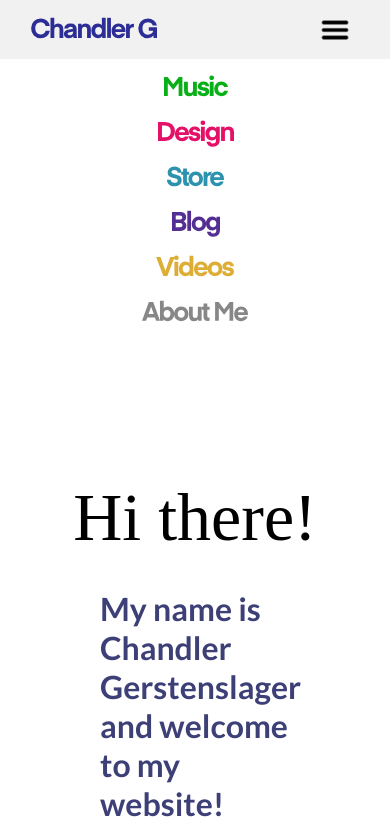
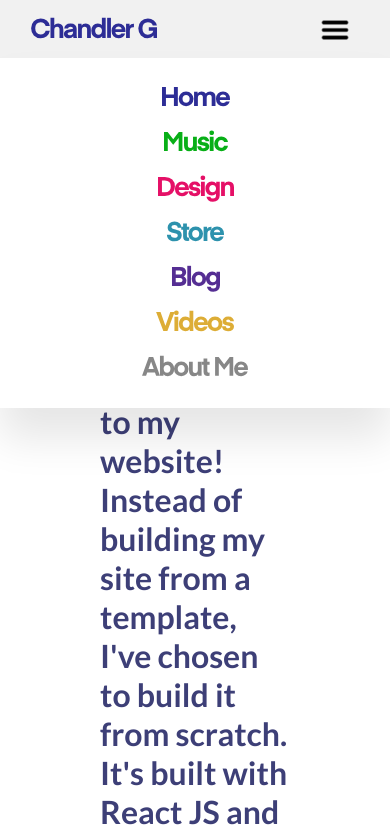
Before and after one commit to chandlergershey/chandlerg-website, a React (Create React App) app in the folder chandlerg/: page / in a window 390 px wide. Shown: the top 829 px of the page. Built offline with nearby package versions, Linux system fonts and the light colour scheme; a web font is replaced by a local one.

Commit message:
Navbar formats nearly perfectly on mobile devices

```diff
--- a/chandlerg/package.json
+++ b/chandlerg/package.json
@@ -7,6 +7,7 @@
     "@testing-library/jest-dom": "^4.2.4",
     "@testing-library/react": "^9.5.0",
     "@testing-library/user-event": "^7.2.1",
+    "jquery": "^3.5.1",
     "react": "^16.13.1",
     "react-dom": "^16.13.1",
     "react-pdf": "^5.0.0",
--- a/chandlerg/src/components/navbar/Navbar.css
+++ b/chandlerg/src/components/navbar/Navbar.css
@@ -58,6 +58,17 @@
     }
 
     .Nav-dropdown {
-        padding-top: 58px;
+        margin-top: 58px;
+        box-shadow: 0 30px 40px rgba(0,0,0,.1);
+        position: fixed;
+        top: 58;
+        width: 100%;
+        background: white;
+
+    }
+
+    .Nav-dropdown-object-container {
+        padding-bottom: 10px;
+        padding-top: 10px;
     }
 }
--- a/chandlerg/src/components/navbar/Navbar.js
+++ b/chandlerg/src/components/navbar/Navbar.js
@@ -1,6 +1,7 @@
 import React from 'react';
 import './Navbar.css';
 import {Link} from 'react-router-dom';
+import $ from 'jquery';
 
 // component imports
 import Home from '../../home/Home';
@@ -19,11 +20,32 @@
 import BlogText from '../../assets/text_images/text_blog.svg';
 import VideosText from '../../assets/text_images/text_videos.svg';
 import AboutMeText from '../../assets/text_images/text_about_me.svg';
+import HomeText from '../../assets/text_images/text_home.svg';
 import DropdownIcon from '../../assets/icons/dropdown.png';
 
 function Navbar() {
+
+  var navBarDisplayed = true;
+
+  function navBarButtonClicked() {
+    if(navBarDisplayed){
+      document.getElementById("nav").style.display = "none";
+      navBarDisplayed = false;
+    } else {
+      document.getElementById("nav").style.display = "block";
+      navBarDisplayed = true;
+    }
+  }
+
+  function navBarOptionsClicked(){
+    document.getElementById("nav").style.display = "none";
+    navBarDisplayed = false;
+  }
+
   return (
+
     <div>
+
       <div className="Nav-component">
 
         <div className="Nav-logo">
@@ -39,16 +61,17 @@
           <Link to='/aboutme'><img src={AboutMeText} className="Nav-text" alt="About me tab" /></Link>
         </div>
 
-        <img src={DropdownIcon} className="Nav-dropdown-button" alt="drop down"></img>
+        <img onClick={navBarButtonClicked} src={DropdownIcon} className="Nav-dropdown-button" alt="drop down"></img>
       </div>
-      <div className="Nav-dropdown">
+      <div id="nav" className="Nav-dropdown">
         <div className="Nav-dropdown-object-container">
-          <Link to='/music'><img src={MusicText} className="Nav-dropdown-text" alt="Music tab" /></Link>
-          <Link to='/design'><img src={DesignText} className="Nav-dropdown-text" alt="Design tab" /></Link>
-          <Link to='/store'><img src={StoreText} className="Nav-dropdown-text" alt="Store tab" /></Link>
-          <Link to='/blog'><img src={BlogText} className="Nav-dropdown-text" alt="Blog tab" /></Link>
-          <Link to='/videos'><img src={VideosText} className="Nav-dropdown-text" alt="Videos tab" /></Link>
-          <Link to='/aboutme'><img src={AboutMeText} className="Nav-dropdown-text" alt="About me tab" /></Link>
+          <Link to='/'><img src={HomeText} className="Nav-dropdown-text" onClick={navBarOptionsClicked} alt="Home tab" /></Link>
+          <Link to='/music'><img src={MusicText} className="Nav-dropdown-text" onClick={navBarOptionsClicked} alt="Music tab" /></Link>
+          <Link to='/design'><img src={DesignText} className="Nav-dropdown-text" onClick={navBarOptionsClicked} alt="Design tab" /></Link>
+          <Link to='/store'><img src={StoreText} className="Nav-dropdown-text" onClick={navBarOptionsClicked} alt="Store tab" /></Link>
+          <Link to='/blog'><img src={BlogText} className="Nav-dropdown-text" onClick={navBarOptionsClicked} alt="Blog tab" /></Link>
+          <Link to='/videos'><img src={VideosText} className="Nav-dropdown-text" onClick={navBarOptionsClicked} alt="Videos tab" /></Link>
+          <Link to='/aboutme'><img src={AboutMeText} className="Nav-dropdown-text" onClick={navBarOptionsClicked} alt="About me tab" /></Link>
         </div>
       </div>
     </div>
```
Also changed, not shown: chandlerg/src/assets/text_images/text_home.svg (added), 1 other file (tests, documents, lock files or other folders).
